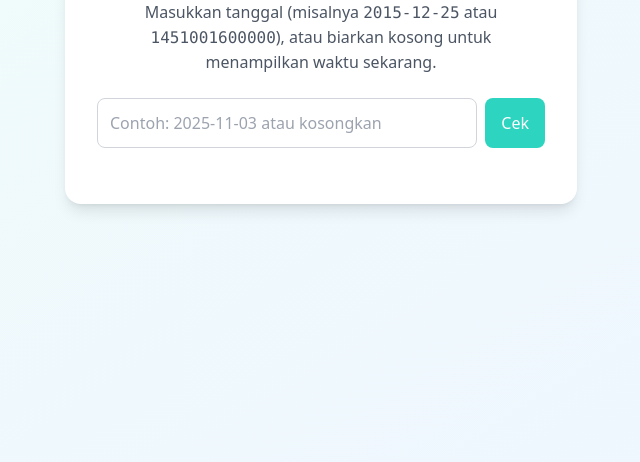
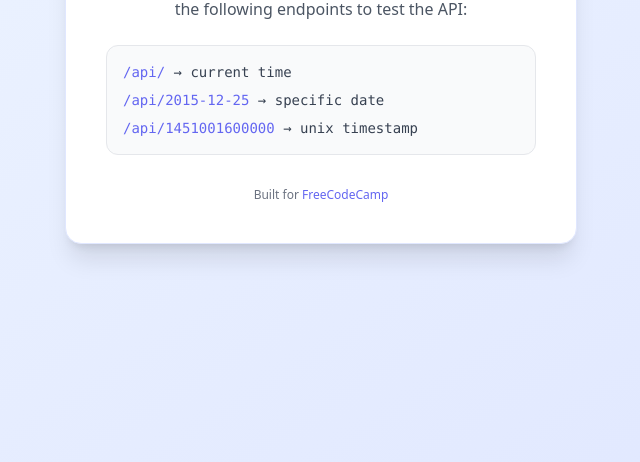
Before and after one commit to faidmaya/timestamp-microservice, a website: page public/index.html in a window 1280 px wide. Shown: the part 338-800 px from the top of the page, without its empty margins (319-959 px from the left). Drawn offline with nearby package versions, Linux system fonts and the light colour scheme.

Commit message:
Revisi 1

```diff
--- a/public/index.html
+++ b/public/index.html
@@ -6,53 +6,44 @@
   <title>Timestamp Microservice</title>
   <script src="https://cdn.tailwindcss.com"></script>
 </head>
-  <body class="bg-gradient-to-br from-teal-50 to-blue-50 min-h-screen flex items-center justify-center">
-    <div class="bg-white shadow-lg rounded-2xl p-8 max-w-lg w-full">
-      <h1 class="text-2xl font-semibold text-center text-teal-600 mb-4">
-        🕓 Timestamp Microservice
-      </h1>
-      <p class="text-gray-600 text-center mb-6">
-        Masukkan tanggal (misalnya <code>2015-12-25</code> atau <code>1451001600000</code>),
-        atau biarkan kosong untuk menampilkan waktu sekarang.
+<body class="min-h-screen flex flex-col justify-center items-center bg-gradient-to-br from-blue-50 to-indigo-100 text-gray-800 font-sans p-6">
+
+  <div class="bg-white shadow-xl rounded-2xl p-10 max-w-lg text-center border border-indigo-100">
+    <h1 class="text-3xl font-bold text-indigo-600 mb-4">⏱️ Timestamp Microservice</h1>
+    <p class="text-gray-600 mb-6">
+      Welcome to the <span class="font-semibold">Timestamp Microservice</span>!
+      You can use the following endpoints to test the API:
     </p>
 
-      <div class="flex gap-2">
-        <input
-          id="dateInput"
-          type="text"
-          placeholder="Contoh: 2025-11-03 atau kosongkan"
-          class="border border-gray-300 rounded-lg p-3 flex-grow focus:outline-none focus:ring-2 focus:ring-teal-400"
-        />
-        <button
-          id="checkBtn"
-          class="bg-teal-400 hover:bg-teal-500 text-white font-medium px-4 py-2 rounded-lg transition"
-        >
-          Cek
-        </button>
+    <div class="bg-gray-50 border border-gray-200 rounded-xl p-4 text-left text-sm font-mono text-gray-700 space-y-2">
+      <p>
+        <a href="/api/" class="text-indigo-500 hover:text-indigo-700 hover:underline">
+          /api/
+        </a>
+        → current time
+      </p>
+      <p>
+        <a href="/api/2015-12-25" class="text-indigo-500 hover:text-indigo-700 hover:underline">
+          /api/2015-12-25
+        </a>
+        → specific date
+      </p>
+      <p>
+        <a href="/api/1451001600000" class="text-indigo-500 hover:text-indigo-700 hover:underline">
+          /api/1451001600000
+        </a>
+        → unix timestamp
+      </p>
     </div>
 
-      <div id="result" class="mt-6 text-center text-gray-700"></div>
+
+    <footer class="mt-8 text-xs text-gray-500">
+      Built for
+      <a href="https://www.freecodecamp.org" target="_blank" class="text-indigo-500 hover:underline">
+        FreeCodeCamp
+      </a>
+    </footer>
   </div>
 
-    <script>
-      const btn = document.getElementById("checkBtn");
-      const input = document.getElementById("dateInput");
-      const resultDiv = document.getElementById("result");
-
-      btn.addEventListener("click", async () => {
-        const value = input.value.trim();
-        const url = value ? `/api/${value}` : `/api`;
-
-        const res = await fetch(url);
-        const data = await res.json();
-
-        resultDiv.innerHTML = `
-          <div class="mt-4 p-4 border rounded-lg bg-gray-50">
-            <p><strong>Unix:</strong> ${data.unix ?? "—"}</p>
-            <p><strong>UTC:</strong> ${data.utc ?? data.error}</p>
-          </div>
-        `;
-      });
-    </script>
 </body>
 </html>
```
Also changed, not shown: server.js (+24 -6 lines). Lines whose indentation alone changed are shown as unchanged.
